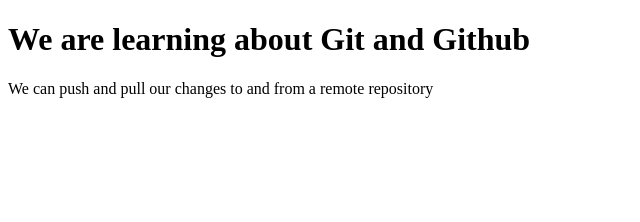
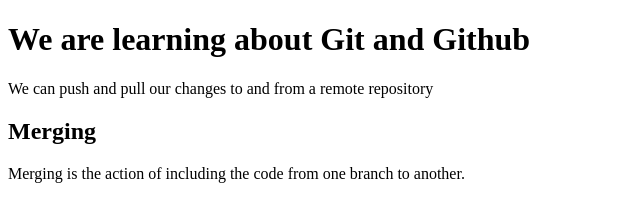
Before and after one commit to Vivian-Nguyen-2021/mdia-4590, a plain HTML site: page index.html in a window 1280 px wide. Shown: the whole page, without its empty margins (0-640 px from the left). Drawn offline with Linux system fonts and the light colour scheme.

Commit message:
adds section regarding merges
Add a little extra info about merging code.

```diff
--- a/index.html
+++ b/index.html
@@ -7,5 +7,8 @@
 	<h1>We are learning about Git and Github</h1>
 	<p>We can push and pull our changes to and from a remote repository</p>
 
+	<h2>Merging</h2>
+	<p>Merging is the action of including the code from one branch to another.</p>
+
 </body>
 </html>
```
